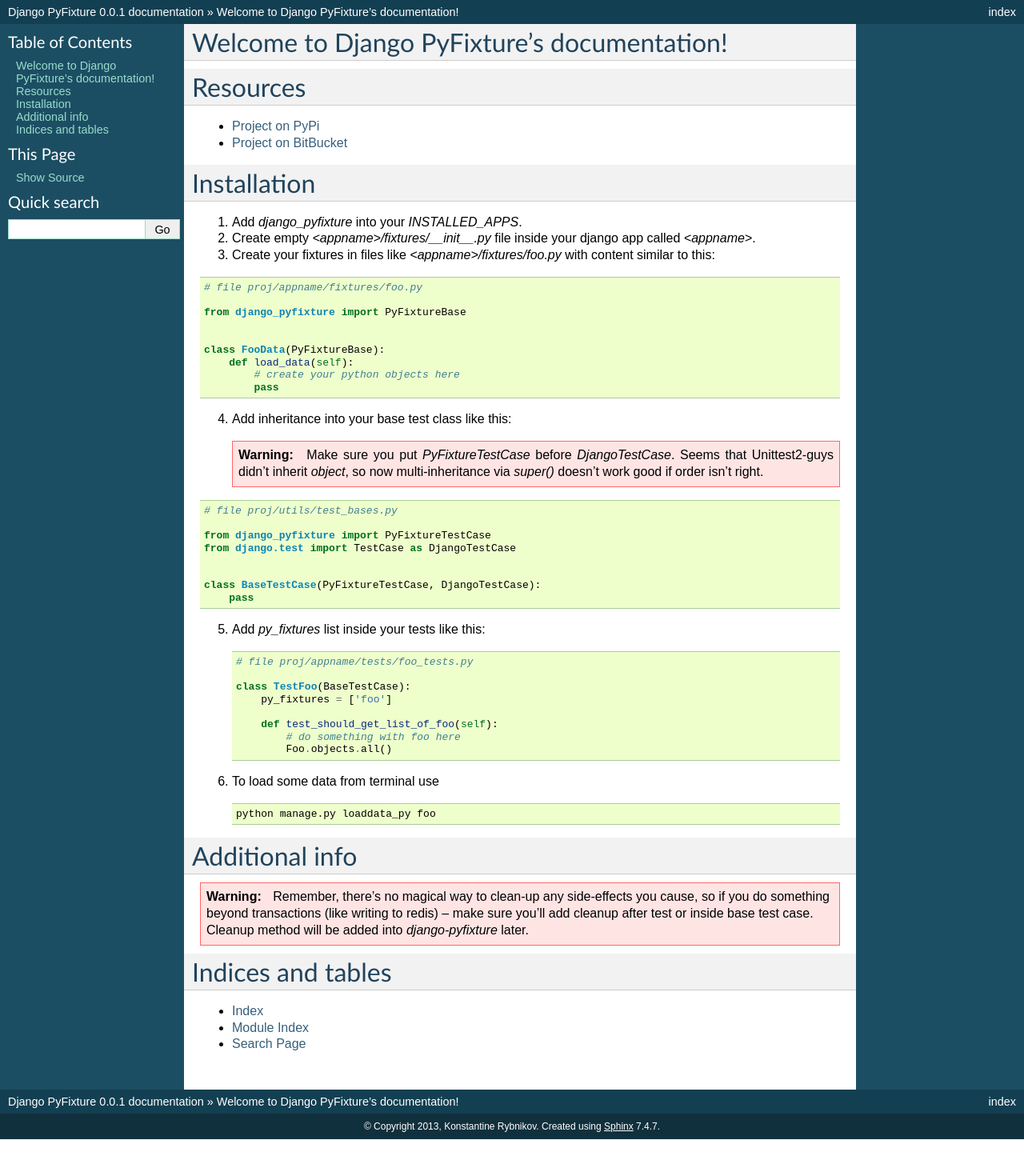
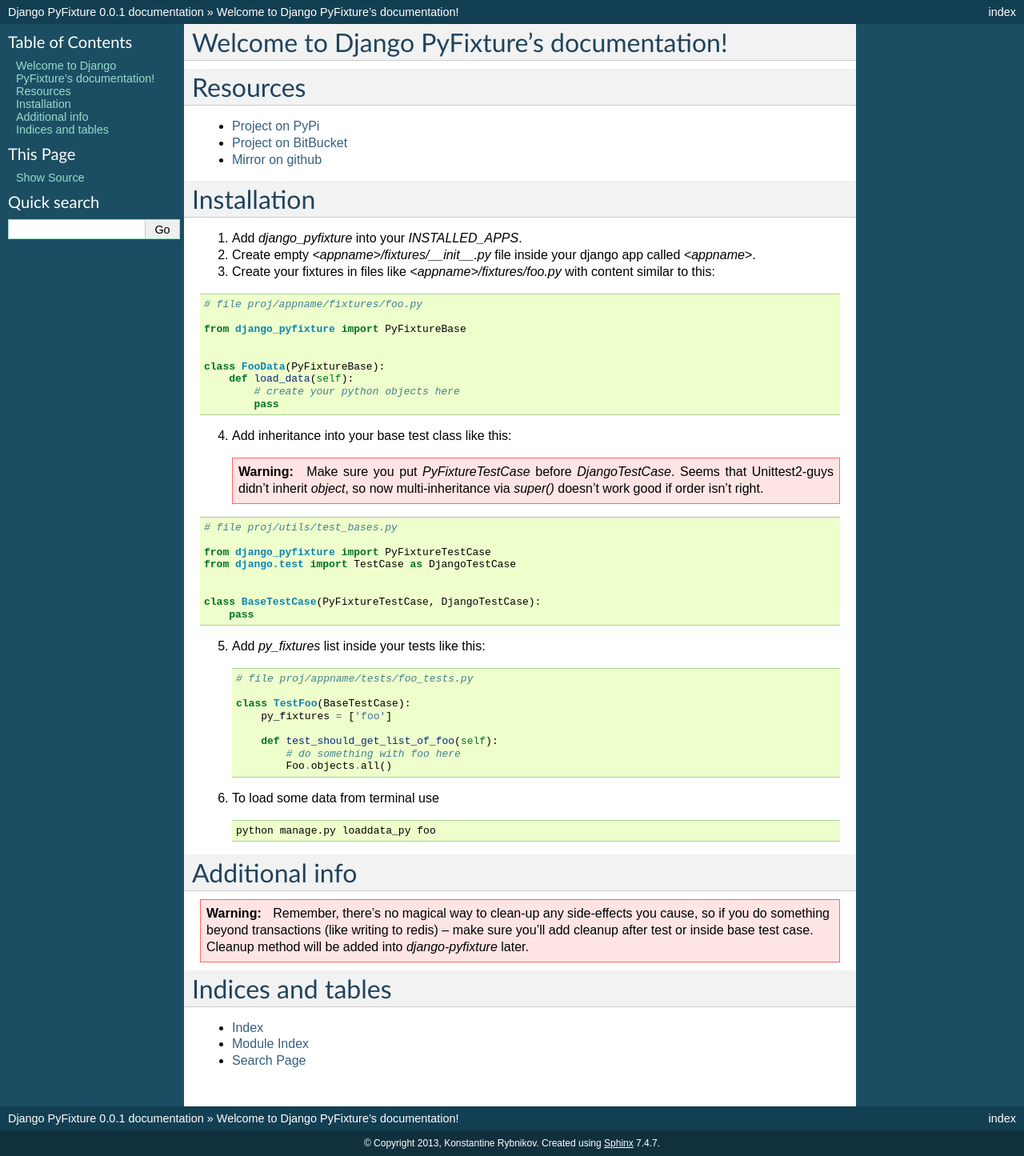
Before and after one commit to k-bx/django-pyfixture, a Sphinx documentation site: the page built from docs/index.rst, in a window 1280 px wide. Shown: the whole page at 80% size. Built offline with Sphinx 7.4.7, drawn with Linux system fonts in a browser that asks for light colours; before the commit the page ends 1424 px from its top, so only the background shows below that.

Commit message:
Add github mirror info into docs.

```diff
--- a/docs/index.rst
+++ b/docs/index.rst
@@ -17,6 +17,7 @@
 
 - `Project on PyPi <https://pypi.python.org/pypi/django_pyfixture/>`_
 - `Project on BitBucket <https://bitbucket.org/k_bx/django-pyfixture>`_
+- `Mirror on github <https://github.com/k-bx/django-pyfixture>`_
 
 Installation
 ============
```
